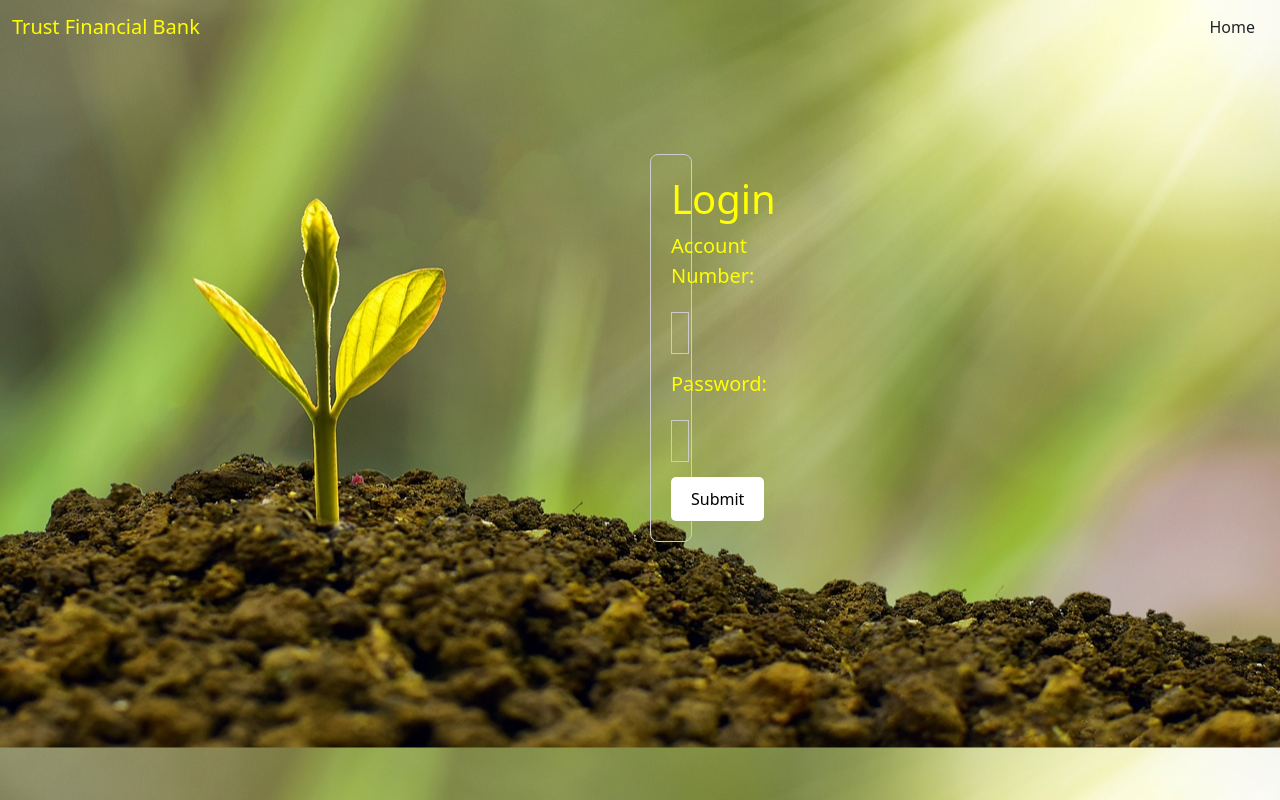
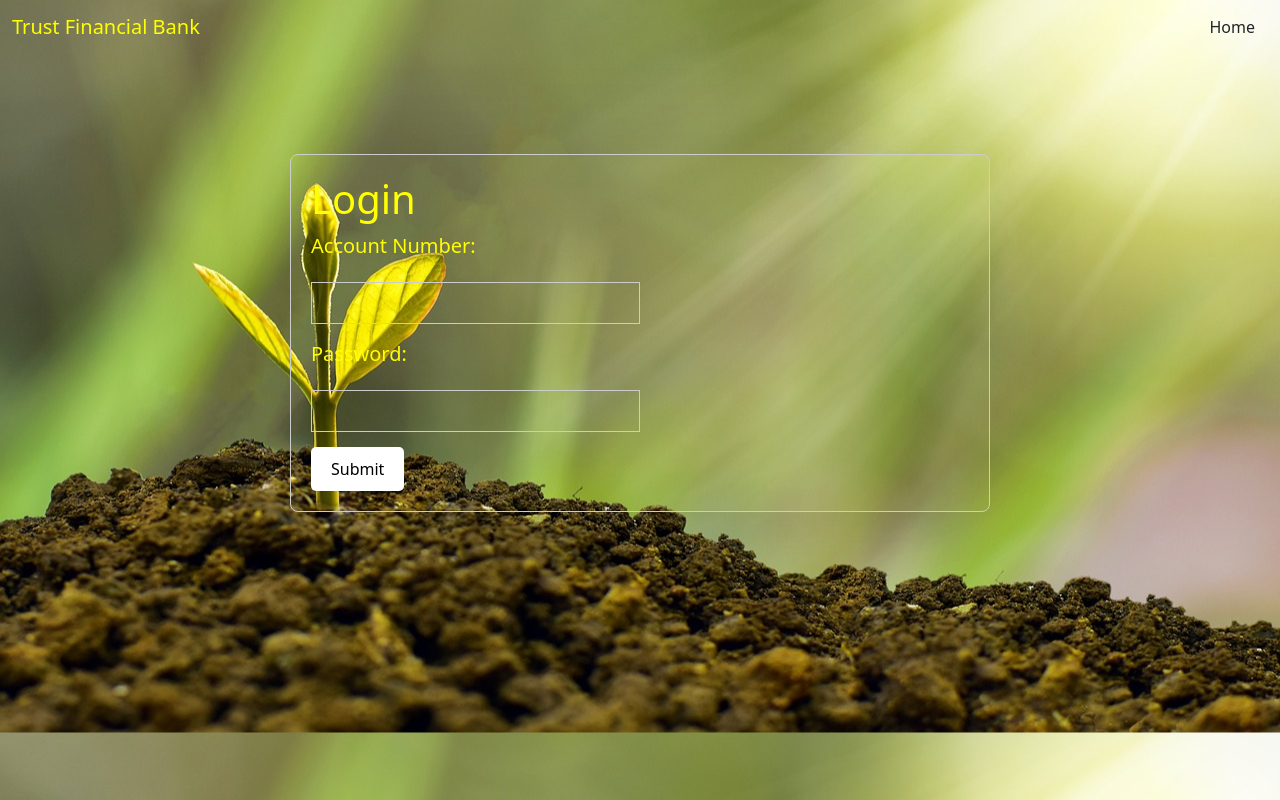
Before and after one commit to MutharasiMsccs/bad_bankproject, a React (Create React App) app: page / in a window 1280 px wide. Both pictures are taken after a click on the button "Login". Built offline with nearby package versions, Linux system fonts and the light colour scheme.

Commit message:
Add files via upload

```diff
--- a/src/style.css
+++ b/src/style.css
@@ -128,7 +128,7 @@ img {
 
 .deposit-page {
   max-width: 700px;
-  margin: 100px 650px;
+  margin: 100px auto;
   padding: 20px;
   border: 1px solid #ccc;
   border-radius: 8px;
@@ -172,7 +172,7 @@ img {
   /* DetailPage.css */
 .detail-page {
   max-width: 600px;
-  margin: auto;
+  margin:100px auto;
   padding: 20px;
   border: 1px solid #ccc;
   border-radius: 8px;
```
